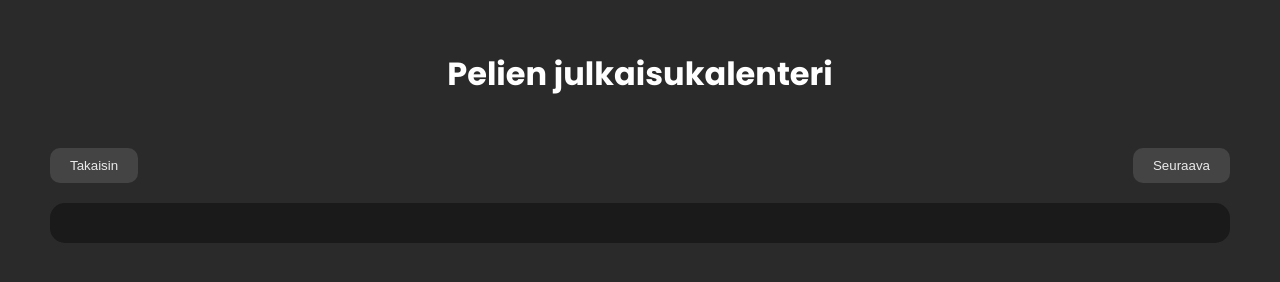
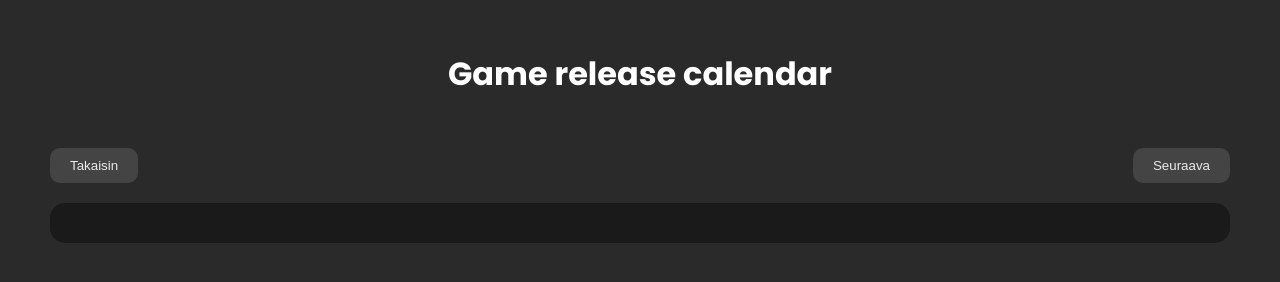
Before and after one commit to flippy873/game-calendar, a plain HTML site: page index.html in a window 1280 px wide. Drawn offline with Linux system fonts and the light colour scheme; no server answers.

Commit message:
Update index.html

```diff
--- a/index.html
+++ b/index.html
@@ -8,7 +8,7 @@
 </head>
 <body>
 
-    <h1>Pelien julkaisukalenteri</h1>
+    <h1>Game release calendar</h1>
     <div class="controls">
         <button id="prevMonth">Takaisin</button>
         <span id="currentMonthYear"></span>
```
